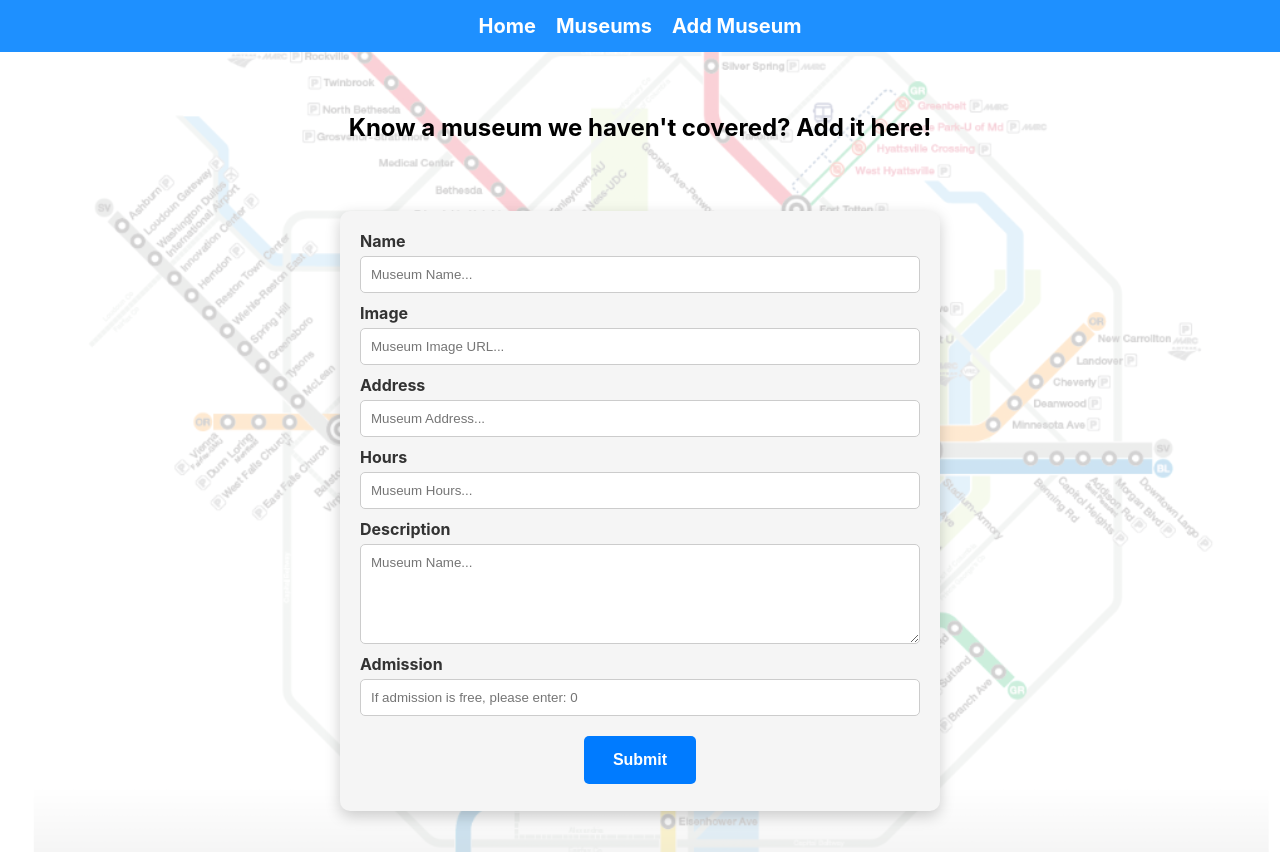
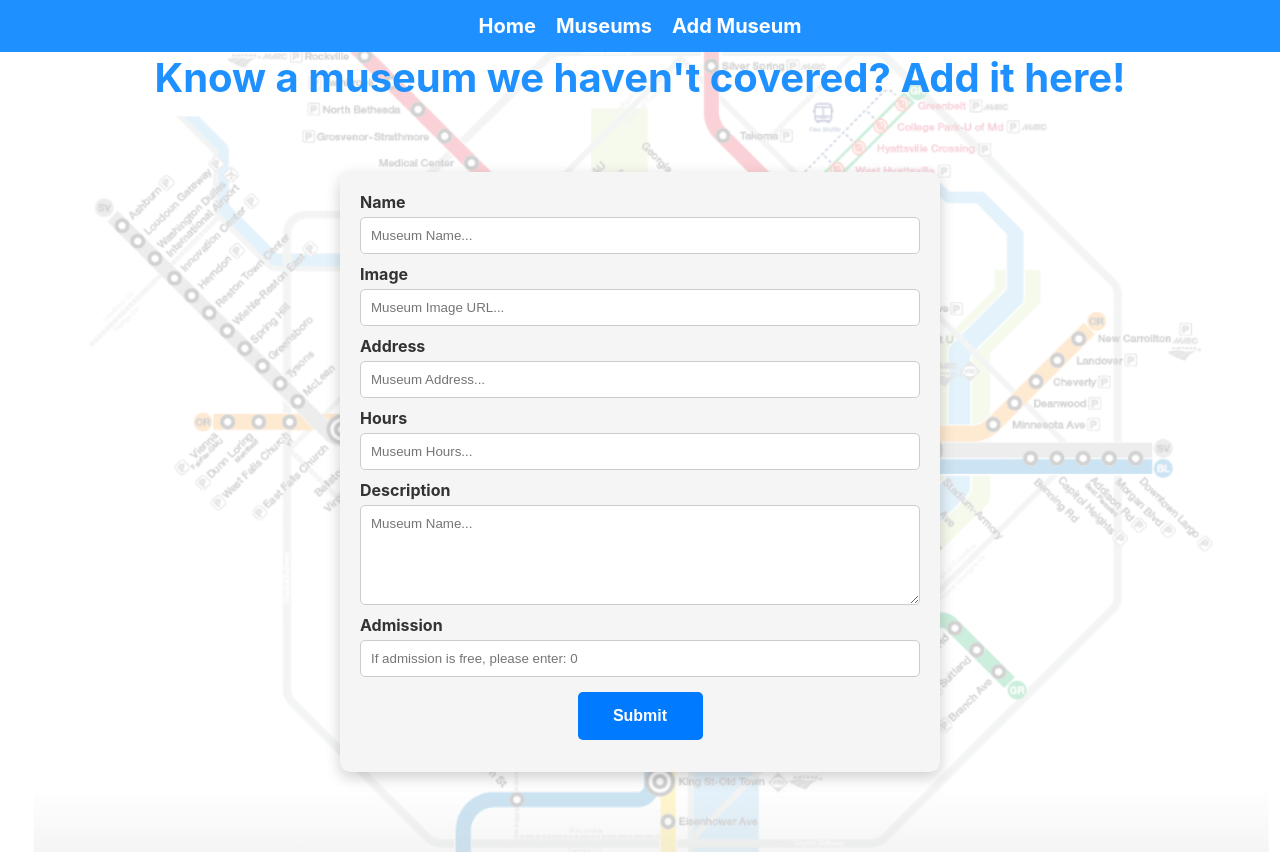
Before and after one commit to Kmlove/DC-Metro-Archive-Project, a React (Create React App) app in the folder dcma/: page /museums/new in a window 1280 px wide. Built offline with nearby package versions, Linux system fonts and the light colour scheme; no server answers; data requests are answered from the project's data file.

Commit message:
Makes minor styling changes to application

```diff
--- a/dcma/src/components/Home.js
+++ b/dcma/src/components/Home.js
@@ -68,6 +68,7 @@ const titleStyle = {
 
 const recommendedSpotContainerStyle = {
   width: "75%",
+  maxWidth: "1050px",
   margin: "0 auto",
   backgroundColor: "#f0f0f0",
   padding: "20px",
--- a/dcma/src/components/MuseumForm.js
+++ b/dcma/src/components/MuseumForm.js
@@ -63,19 +63,6 @@ function MuseumForm({ appendToMuseums, API }) {
     marginBottom: "20px", // Added margin to admission input
   };
 
-  const submitButtonStyle = {
-    backgroundColor: "#007bff",
-    color: "#fff",
-    padding: "15px",
-    border: "none",
-    borderRadius: "5px",
-    cursor: "pointer",
-    width: "20%",
-    fontWeight: "bold",
-    fontSize: "16px",
-    margin: "0 auto",
-  };
-
   const pageStyle = {
     backgroundImage: `url(${dcSubwayBackground})`, // Set the background image
     backgroundSize: "cover",
@@ -90,9 +77,18 @@ function MuseumForm({ appendToMuseums, API }) {
     backgroundBlendMode: "lighten"
   };
 
+  const subheaderStyles = {
+    fontSize: "40px", // Increase font size
+    fontWeight: "bold",
+    color: "#1E90FF",
+    marginBottom: "20px", // Add more distance below the title
+    marginTop: "-80px",
+    textAlign: "center",
+  }
+
   return (
     <div style={pageStyle}>
-      <h2>Know a museum we haven't covered? Add it here!</h2>
+      <h2 style={subheaderStyles}>Know a museum we haven't covered? Add it here!</h2>
 
       <form style={formStyle} onSubmit={handleSubmit}>
         <label htmlFor="nameInput" style={labelStyle}>
@@ -166,7 +162,7 @@ function MuseumForm({ appendToMuseums, API }) {
           style={admissionInputStyle}
           placeholder="If admission is free, please enter: 0"
         />
-        <button type="submit" style={submitButtonStyle}>
+        <button type="submit" className="submitBtn" >
           Submit
         </button>
       </form>
--- a/dcma/src/components/MuseumList.js
+++ b/dcma/src/components/MuseumList.js
@@ -19,15 +19,17 @@ const ListStyle = {
     flexWrap: "wrap",
     gap: "2% 2%",
     justifyContent: "center",
-    marginTop: "4%",
+    marginTop: "-10px",
     marginBottom: "4%",
+    maxWidth: "1200px",
 }
 
 const titleStyle = {
     fontSize: "48px", // Increase font size
     fontWeight: "bold",
     color: "#1E90FF",
-    marginBottom: "40px", // Add more distance below the title
+    marginBottom: "50px", // Add more distance below the title
+    marginTop: "5px",
     textAlign: "center",
   };
 const BackgroundStyle = {
--- a/dcma/src/components/SpecificMuseum.js
+++ b/dcma/src/components/SpecificMuseum.js
@@ -92,7 +92,6 @@ const containerStyle = {
   justifyContent: "center",
   alignItems: "center",
   height: "5%",
-  border: "1px solid black",
   backgroundImage: `url(${usCapitolBackground})`,
   minHeight: "100vh",
   backgroundSize: "cover",
@@ -104,6 +103,7 @@ const containerStyle = {
 const centeredContent = {
   textAlign: "center",
   width: "70%",
+  maxWidth: "1075px",
   height: "50%",
   margin: "25px auto",
   backgroundColor: "#f0f0f0",
--- a/dcma/src/components/Weather.js
+++ b/dcma/src/components/Weather.js
@@ -31,7 +31,7 @@ function WeatherWidget() {
     borderRadius: "10px", // Add rounded corners
     padding: "20px", // Add some padding for spacing
     boxShadow: "0px 5px 15px rgba(0, 0, 0, 0.2)", // Add a box shadow for a card-like appearance
-    maxWidth: "300px", // Set a maximum width to control the width of the widget
+    maxWidth: "325px", // Set a maximum width to control the width of the widget
     margin: "0 auto", // Center the widget horizontally
     textAlign: "center", // Center the content
   };
--- a/dcma/src/index.css
+++ b/dcma/src/index.css
@@ -52,10 +52,10 @@ code {
   border: none;
   border-radius: 5px;
   cursor: pointer;
-  width: 135px;
+  width: 125px;
   font-weight: bold;
   font-size: 16px;
-  margin: -10px auto 0 auto;
+  margin: -5px auto 0 auto;
 }
 .submitBtn:hover {
   cursor: pointer;
```
